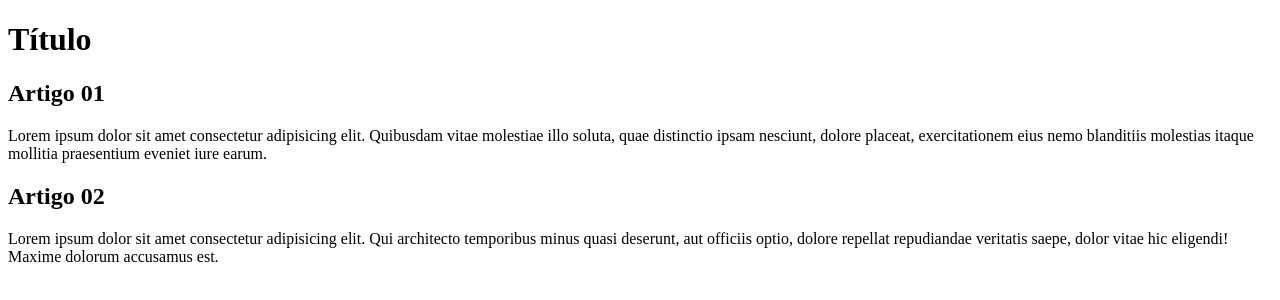
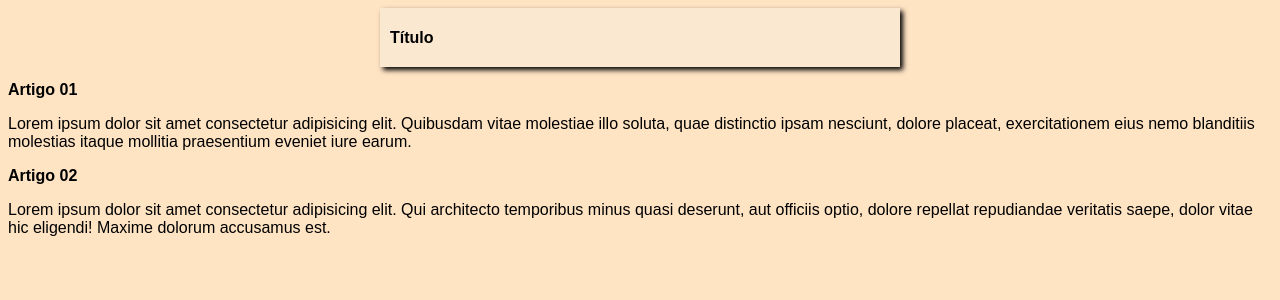
Before and after one commit to clfrss/novorepositoriodeteste-2020-09-14, a plain HTML site: page index.html in a window 1280 px wide. Drawn offline with Linux system fonts and the light colour scheme.

Commit message:
CSS adicionado
CSS da página foi adicionada.

```diff
--- /dev/null
+++ b/estilos/style.css
@@ -0,0 +1,16 @@
+* {
+    font-family: Arial, Helvetica, sans-serif;
+    font-size: 16px;
+}
+
+body {
+    background-color: bisque;
+}
+
+main {
+    background-color: rgba(250, 235, 215, 0.712);
+    width: 500px;
+    margin: auto;
+    padding: 10px;
+    box-shadow: 3px 3px 5px black;
+}
--- a/index.html
+++ b/index.html
@@ -4,6 +4,7 @@
     <meta charset="UTF-8">
     <meta name="viewport" content="width=device-width, initial-scale=1.0">
     <title>Document</title>
+    <link rel="stylesheet" href="estilos/style.css">
 </head>
 <body>
     <main>
```
